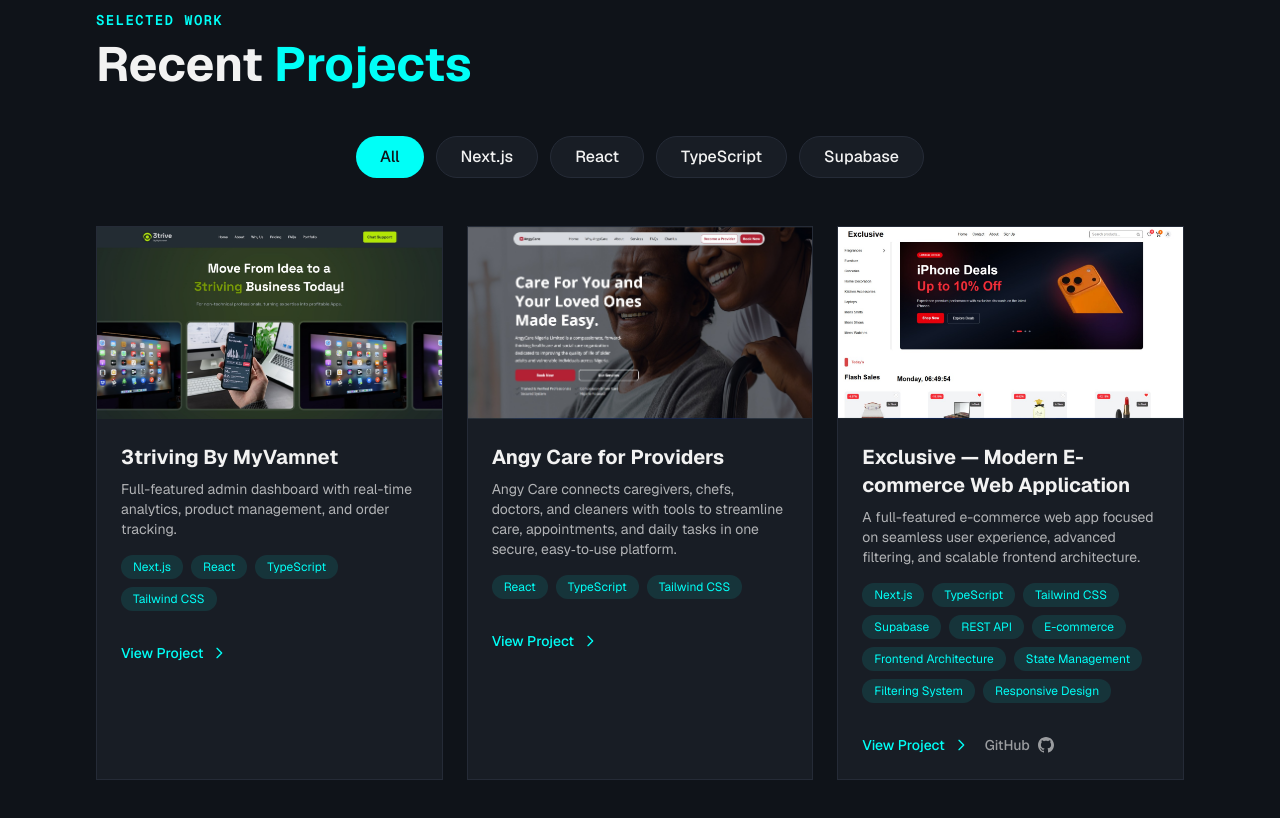
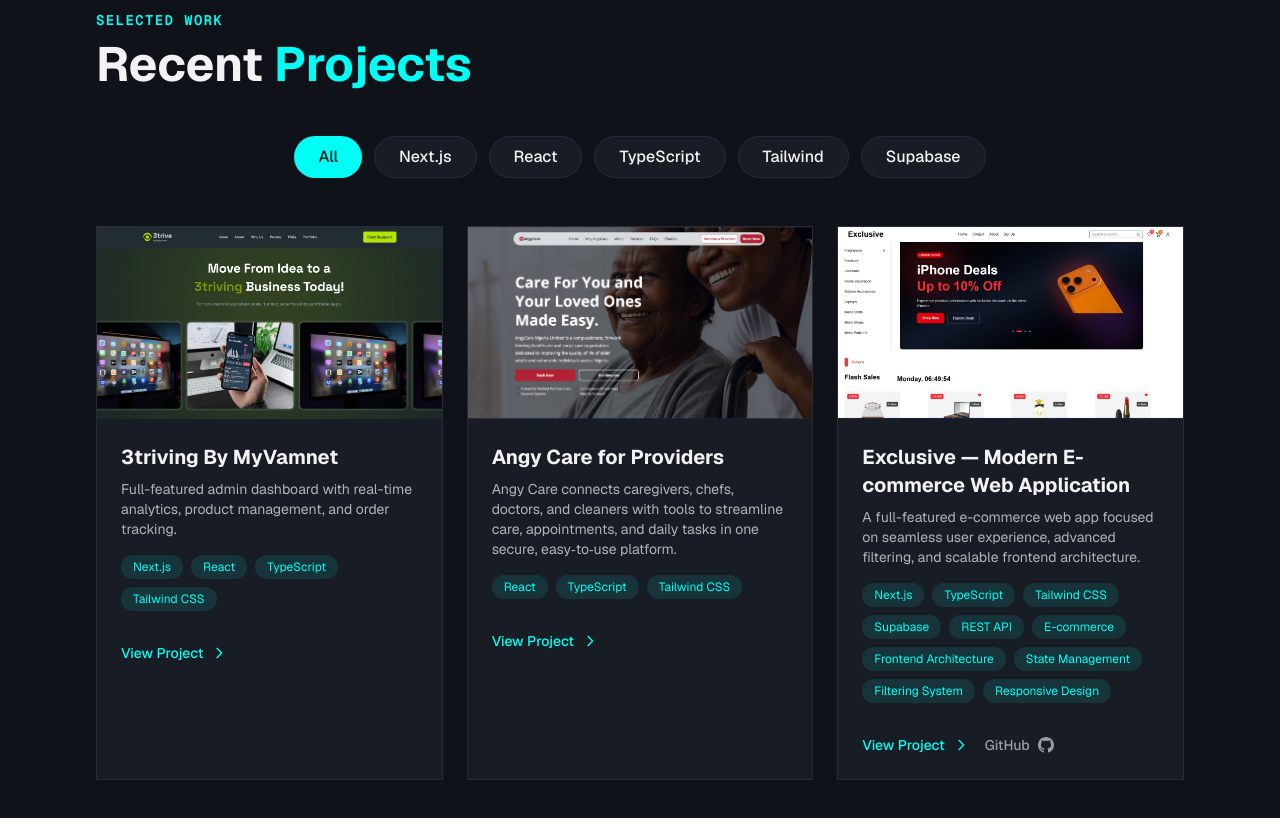
Before and after one commit to irorerejuliet/IRORERE_JULIET, a Next.js app: page / in a window 1280 px wide. Shown: the part 1780-2598 px from the top of the page. Built offline with nearby package versions, Linux system fonts and the light colour scheme.

Commit message:
Added a skill

```diff
--- a/data/projects.ts
+++ b/data/projects.ts
@@ -58,4 +58,4 @@ export const projects: Project[] = [
   },
 ];
 
-export const categories = ['All', 'Next.js', 'React', 'TypeScript', 'Supabase', ]
+export const categories = ['All', 'Next.js', 'React', 'TypeScript', 'Tailwind', 'Supabase', ]
```
